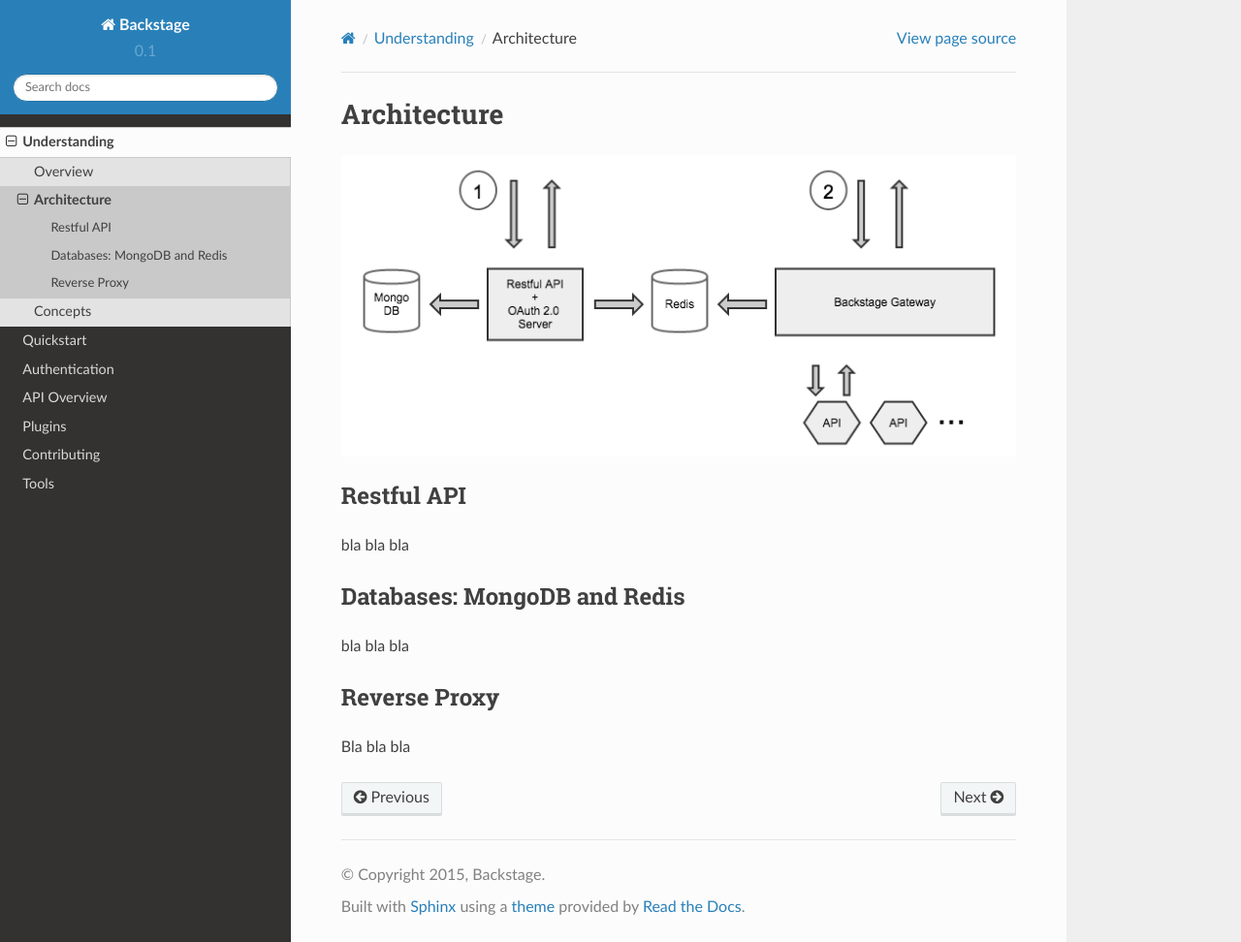
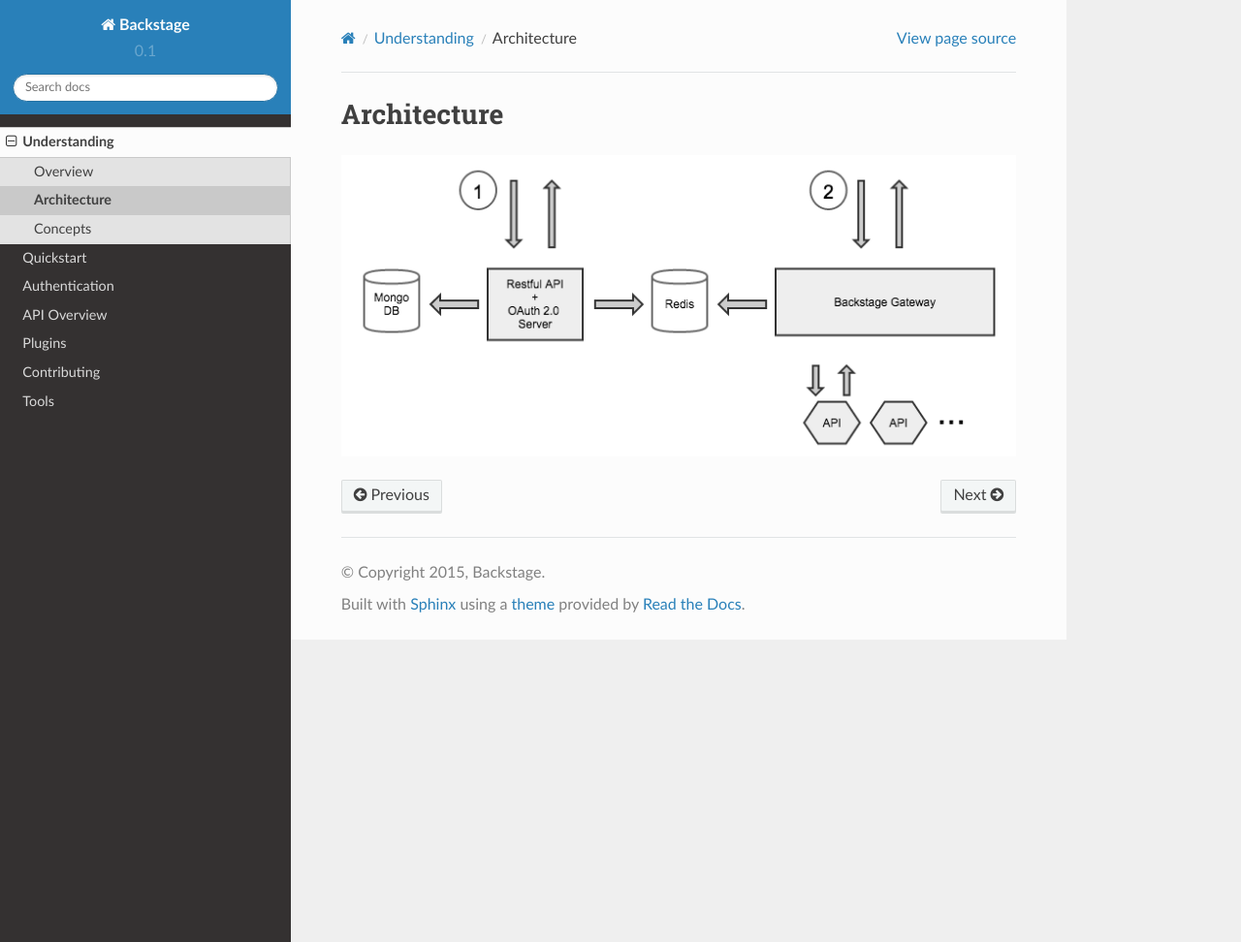
Before and after one commit to apihub/apihub, a Sphinx documentation site: the page built from docs/understanding/architecture.rst, in a window 1280 px wide and 972 px high. Shown: the whole window at 97% size. Built offline with Sphinx 7.4.7 and the Read the Docs theme 2.0.0, drawn with Linux system fonts in a browser that asks for light colours.

Commit message:
Update documentation.

```diff
--- a/docs/understanding/architecture.rst
+++ b/docs/understanding/architecture.rst
@@ -4,18 +4,3 @@
 
 .. image:: architecture.png
    :name: architecture diagram
-
-Restful API
------------
-
-bla bla bla
-
-Databases: MongoDB and Redis
-----------------------------
-
-bla bla bla
-
-Reverse Proxy
--------------
-
-Bla bla bla
```
Also changed, not shown: docs/understanding/concepts.rst (+9 -0 lines).
